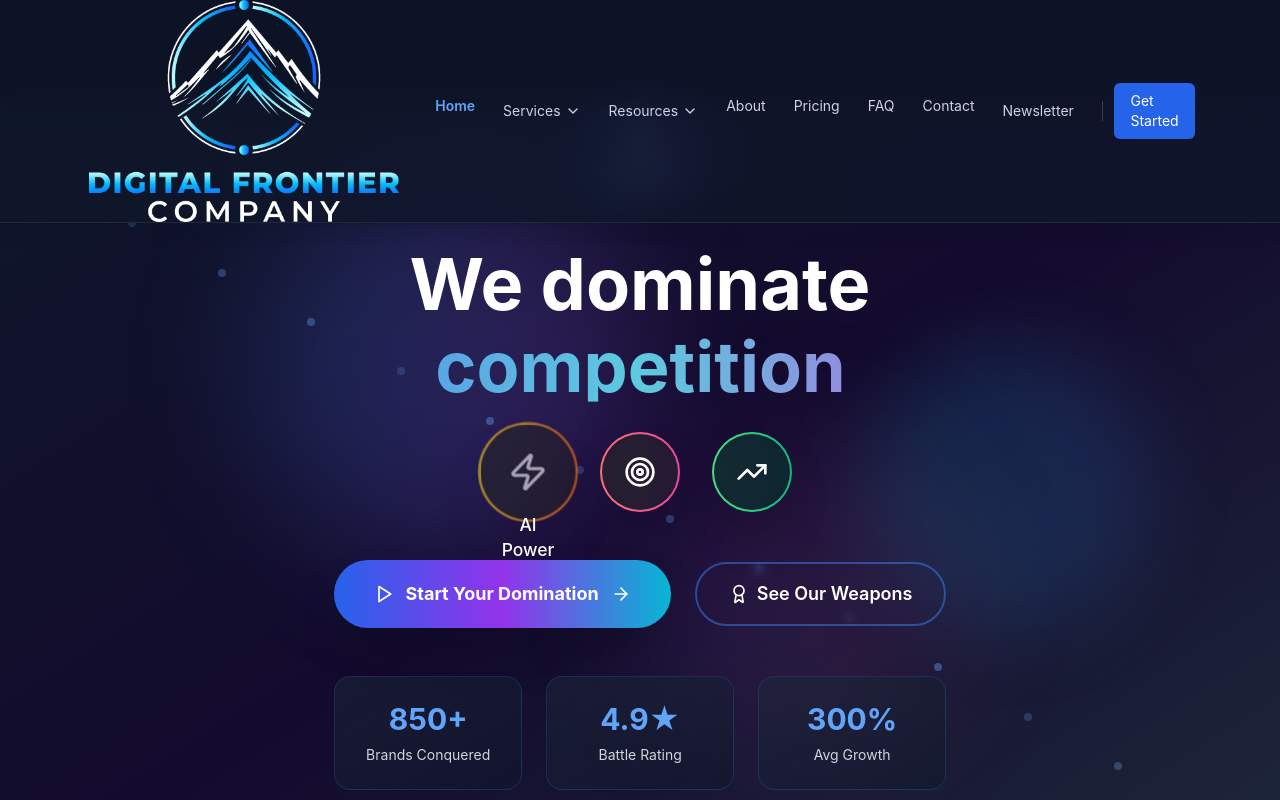
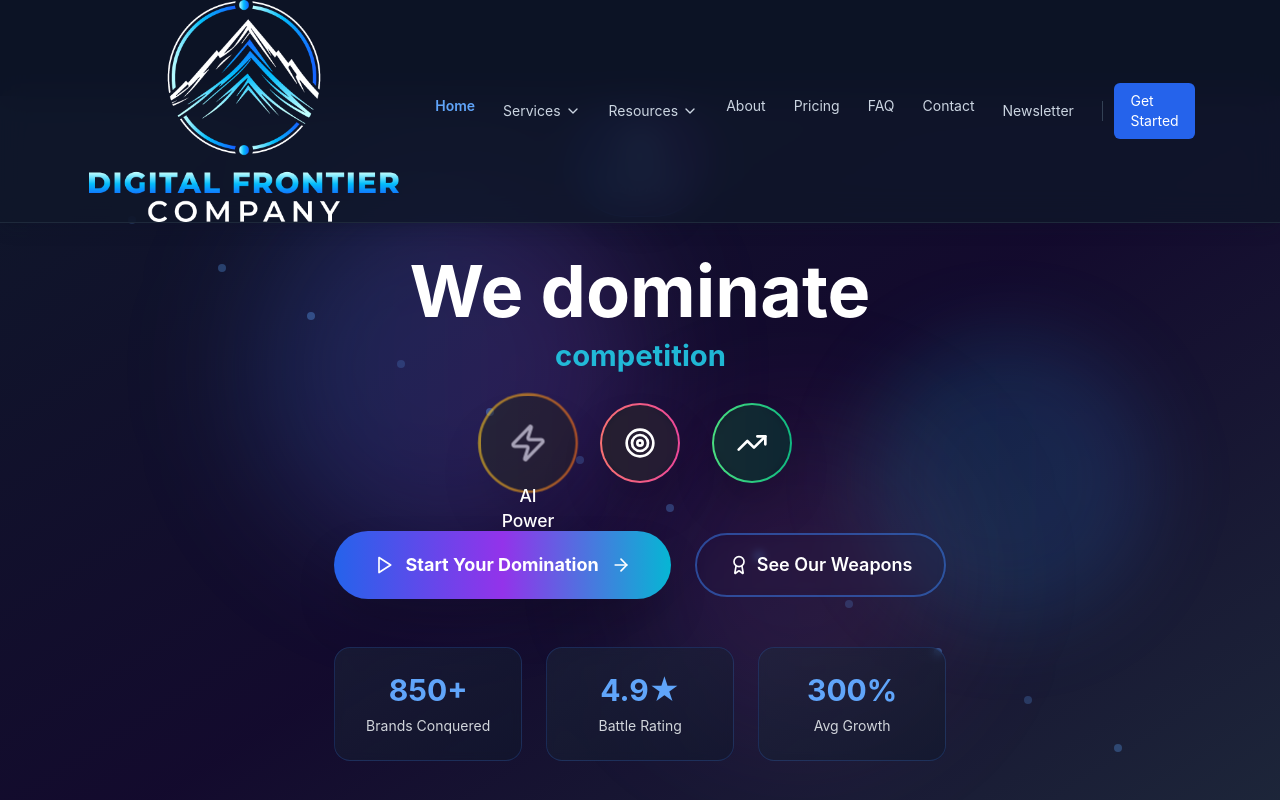
Before and after one commit to Digital-Frontier-Company/digitalfrontiermakeover, a React (Vite) app: page / in a window 1280 px wide. Shown: the top 800 px of the page. Built offline with nearby package versions, Linux system fonts and the light colour scheme.

Commit message:
feat: Add dynamic text below headline
Added a dynamic text element below the "We Dominate" headline in the hero section, cycling through "Clicks", "Conversions", and "Competition".

```diff
--- a/src/components/MorphingHero.tsx
+++ b/src/components/MorphingHero.tsx
@@ -1,3 +1,4 @@
+
 import { Link } from "react-router-dom";
 import { useEffect, useRef, useState } from "react";
 import { ChevronDown, Zap, Target, Rocket, TrendingUp, Users, Award, Play, ArrowRight } from 'lucide-react';
@@ -11,8 +12,7 @@ const MorphingHero = () => {
   const dynamicTexts = [
     "clicks",
     "conversions",
-    "competition",
-    "revenue"
+    "competition"
   ];
 
   useEffect(() => {
@@ -133,7 +133,7 @@ const MorphingHero = () => {
             <h1 className="text-5xl md:text-7xl font-bold leading-tight text-white mb-6">
               <span className="block mb-2">We dominate</span>
               <span
-                className="block bg-gradient-to-r from-blue-400 via-cyan-300 to-purple-400 bg-clip-text text-transparent transition-all duration-1000"
+                className="block text-2xl md:text-3xl text-cyan-400 transition-all duration-1000"
                 key={textIndex}
                 style={{
                   animation: 'fadeInScale 1s ease-out'
```
